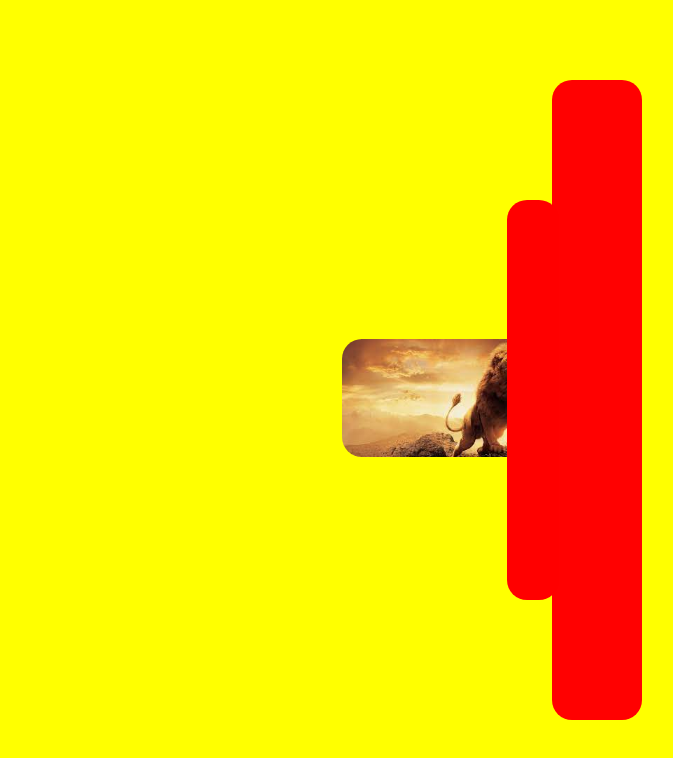
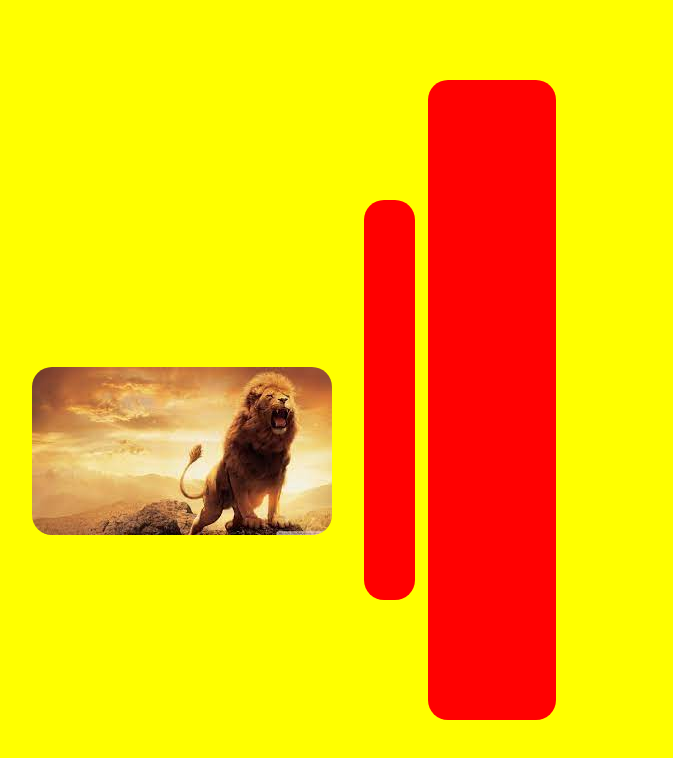
Before and after one commit to sertosun/checkbox_studies, a plain HTML site: page index.html in a window 1280 px wide. Shown: the whole page, without its empty margins (148-821 px from the left). Drawn offline with Linux system fonts and the light colour scheme.

Commit message:
Update style.css

```diff
--- a/style.css
+++ b/style.css
@@ -24,7 +24,7 @@ body {
   position: relative;
 }
 
-.leon {
+.lion {
   position: absolute;
   width: 100%;
   left: -310px;
```
